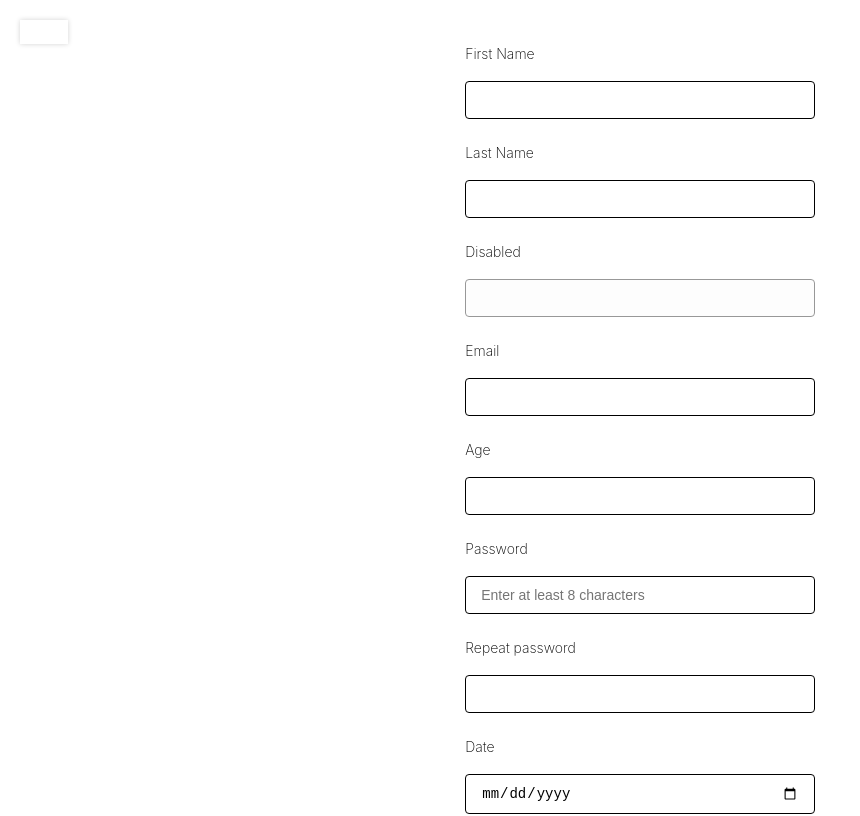
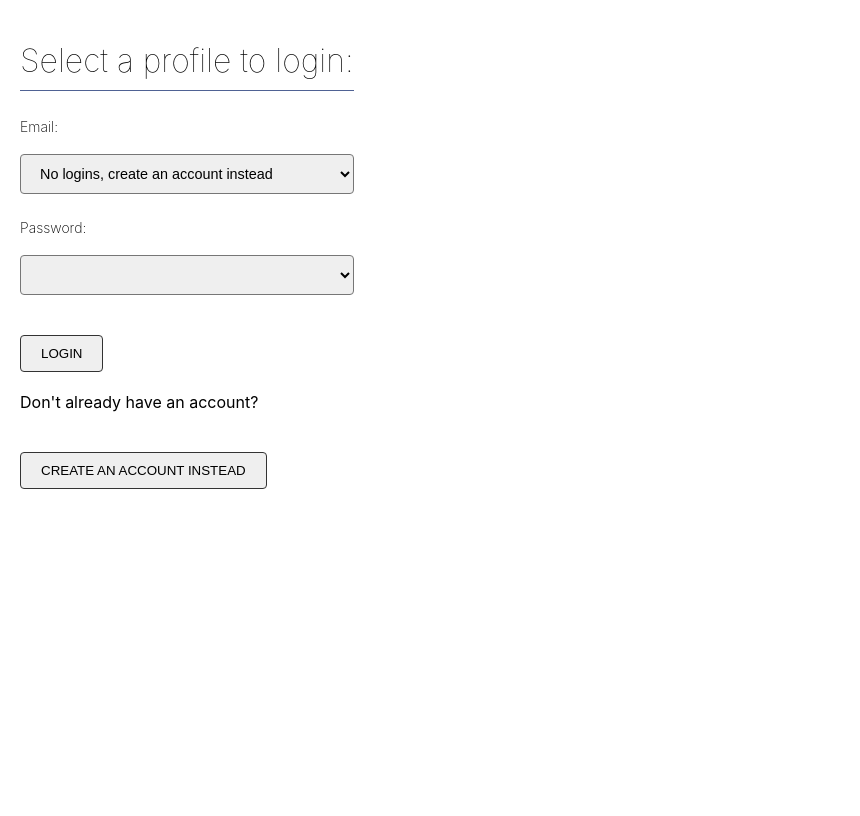
Before and after one commit to KLau7/React-Recoil-With-React-Hook-Form, a React (Create React App) app: page / in a window 1280 px wide. Shown: the top 816 px of the page, without its empty margins (0-860 px from the left). Built offline with nearby package versions, Linux system fonts and the light colour scheme.

Commit message:
feat: basic create account flow

```diff
--- a/src/App.js
+++ b/src/App.js
@@ -1,19 +1,20 @@
-import { RecoilRoot } from 'recoil';
-
+import { RecoilRoot, useRecoilValue } from 'recoil';
 import './App.scss';
-
+import Login from './components/Login';
 import Form from './components/Form'
 import CompletedForm from './components/CompletedForm';
 
+import {currentPageState} from './states/atoms';
+
 function App() {
-
   return (
-    <div id="App">
-      <RecoilRoot>
-        <Form/>
-        <CompletedForm/>
-      </RecoilRoot>
-    </div>
+    <RecoilRoot>
+      <div id="App">
+          <Login/>
+          <Form/>
+          <CompletedForm/>
+      </div>
+    </RecoilRoot>
   )
 }
 
--- a/src/components/CompletedForm/index.jsx
+++ b/src/components/CompletedForm/index.jsx
@@ -1,18 +1,17 @@
-import { useRecoilValue } from 'recoil';
+import { useRecoilState, useRecoilValue } from 'recoil';
 import { submittedFormState } from '../../states/atoms';
 import './progressIndicator.scss'
+import {currentPageState} from '../../states/atoms';
 
 const CompletedForm = () => {
 
     const submittedFormData = useRecoilValue(submittedFormState);
-    // useEffect(()=>{
-    //     return console.log(atom);
-    // }, [atom])
-    console.log(submittedFormData);
+    const [currentPage, setCurrentPage] = useRecoilState(currentPageState)
 
     return (
-        <div id="progressIndicator">
-            {submittedFormData.firstName}
+        <div id="progressIndicator" style={{'display': currentPage === 'completed' ? 'initial' : 'none'}}>
+            Congradualations, <span id="username">{submittedFormData.firstName}</span>! Your account has been created.
+            Please click <button onClick={()=>setCurrentPage('login')}>here</button> to login.
         </div>
     )
 }
--- a/src/components/Form/index.jsx
+++ b/src/components/Form/index.jsx
@@ -1,9 +1,8 @@
 import {useRef} from 'react';
 import { useForm } from 'react-hook-form';
-import { useRecoilState } from 'recoil';
-import { submittedFormState } from '../../states/atoms';
-// import { exampleAtom } from '../../states/atoms';
-
+import { useRecoilState, useRecoilValue } from 'recoil';
+import { submittedFormState, existingProfiles } from '../../states/atoms';
+import {currentPageState } from '../../states/atoms';
 import './form.scss';
 
 const Form = () => {
@@ -13,16 +12,25 @@ const Form = () => {
     password.current = watch('password', '');
     const watchAllFields = watch();
     const [completedFormState, setCompletedFormState] = useRecoilState(submittedFormState);
+
+    const [allUserProfiles, setAllUserProfiles] = useRecoilState(existingProfiles)
+
+    const [displayPage, setDisplayPage] = useRecoilState(currentPageState)
+
     const onSubmit = (data) => {
-      console.log('submit data');
-      console.log(completedFormState);
+      console.log('allUserProfiles: ', allUserProfiles);
+      setAllUserProfiles([...allUserProfiles, data]);
+
+      console.log('allUserProfiles: ', allUserProfiles);
+
+      setDisplayPage('completed');
       return setCompletedFormState(data);
     };
 
 
 
     return(
-    <form onSubmit={handleSubmit(onSubmit)}>
+    <form onSubmit={handleSubmit(onSubmit)} style={{display : displayPage === 'createAct' ? 'initial': 'none'}}>
 
       <div>
         <label>First Name</label>
--- /dev/null
+++ b/src/components/Login/index.jsx
@@ -0,0 +1,41 @@
+import Form from "../Form";
+import { useRecoilState, useRecoilValue } from 'recoil';
+import { currentPageState, existingProfiles } from "../../states/atoms";
+
+const Login = () => {
+    const [currentPage, setCurrentPage] = useRecoilState(currentPageState);
+    const loginsCollectionsState = useRecoilValue(existingProfiles);
+
+    const handleOnClick = () => {
+        setCurrentPage('createAct')
+    }
+
+    console.log('loginsCollectionsState: ', loginsCollectionsState);
+
+    return (
+        <div id="login" style={{display: currentPage === 'login' ? 'initial' : 'none' }}>
+
+            <h1>Select a profile to login:</h1>
+
+            <label htmlFor="email">Email:</label>
+            <select name="email" id="email">
+                {loginsCollectionsState.length === 0 && <option>No logins, create an account instead</option>}
+                {loginsCollectionsState && loginsCollectionsState.map((p)=>{
+                    return <option value="email">{p.Email}</option>
+                })}
+            </select>
+
+            <label htmlFor="pw">Password:</label>
+            <select name="pw" id="pw">
+                <input type="text"/>
+            </select>
+
+            <button>Login</button>
+
+            <p>Don't already have an account? <button onClick={handleOnClick}>Create an account instead</button></p>
+
+        </div>
+    )
+}
+
+export default Login;
--- a/src/states/atoms.jsx
+++ b/src/states/atoms.jsx
@@ -1,4 +1,14 @@
 import { atom } from 'recoil';
+
+export const currentPageState = atom({
+    key: 'currentPageState',
+    default: 'login'
+})
+
+export const existingProfiles = atom({
+    key: 'existingProfiles',
+    default: []
+})
 
 export const submittedFormState = atom({
     key: 'submittedFormState',
```
